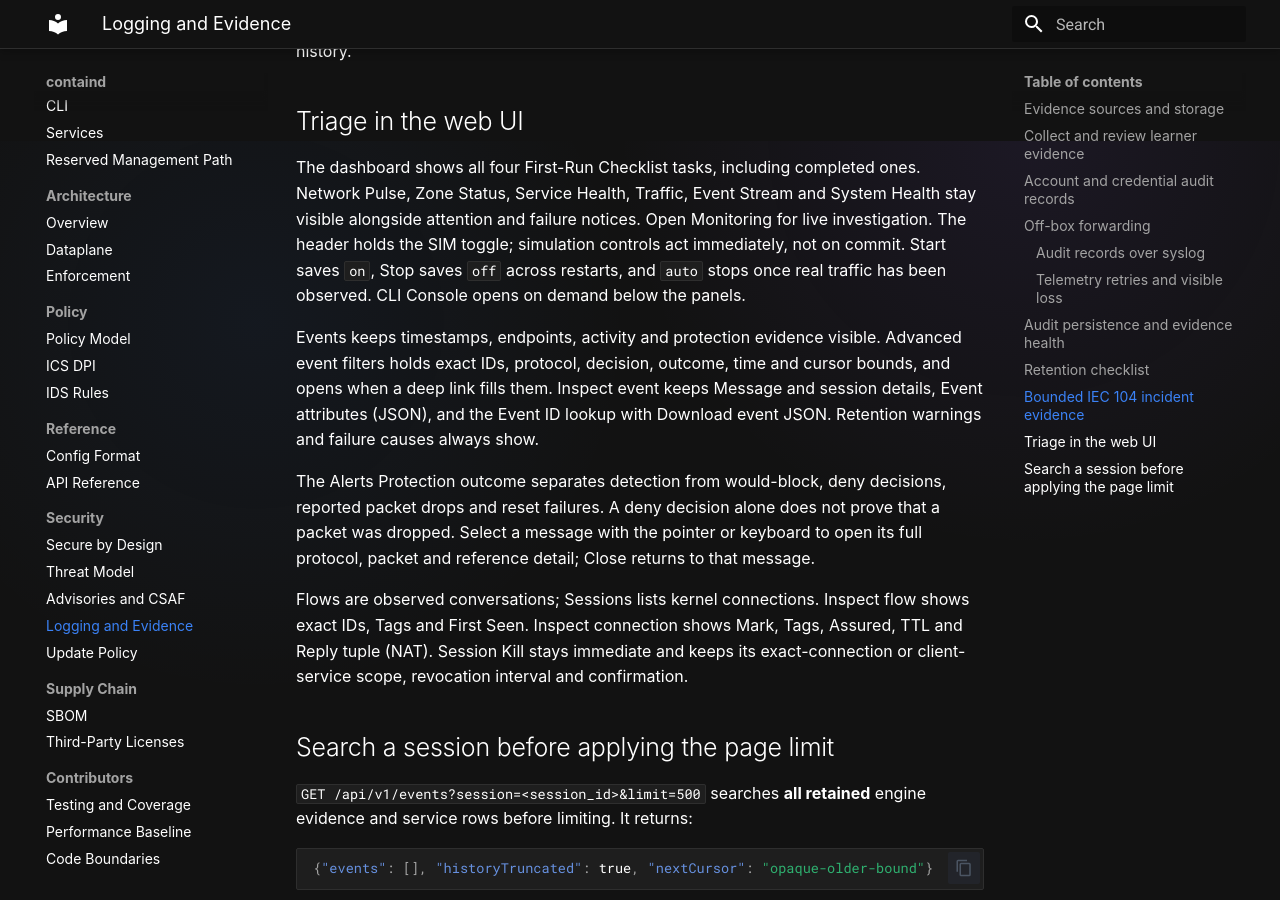
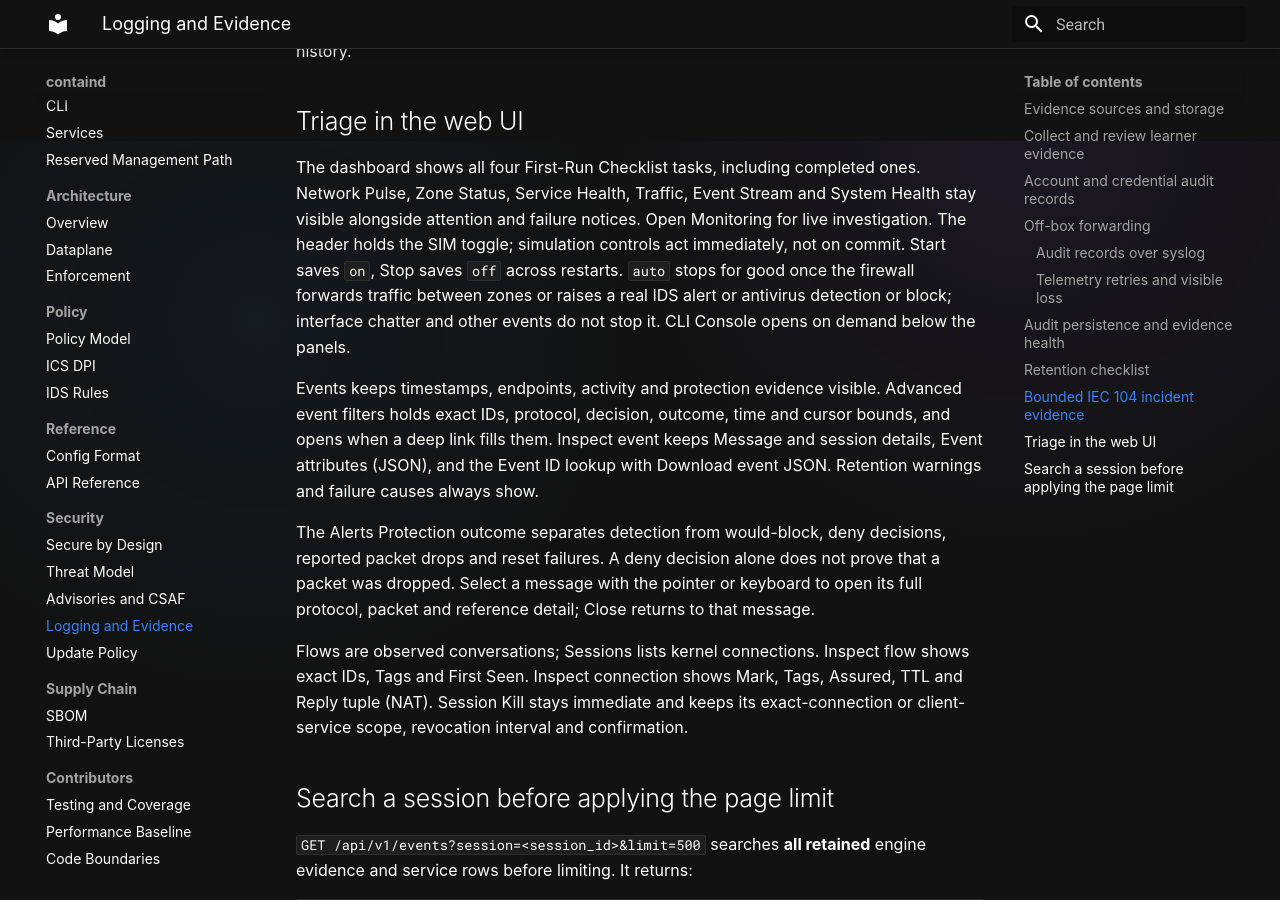
Before and after one commit to tonylturner/containd, an MkDocs documentation site: the page built from docs/mkdocs/logging-evidence.md, in a window 1280 px wide and 900 px high, scrolled down 7059 px. Built offline with MkDocs 1.6.1 and Material for MkDocs 9.7.7, drawn with Linux system fonts in a browser that asks for light colours.

Commit message:
Describe the automatic demo stop rule on the logging page

```diff
--- a/docs/mkdocs/logging-evidence.md
+++ b/docs/mkdocs/logging-evidence.md
@@ -279,8 +279,10 @@ ones. Network Pulse, Zone Status, Service Health, Traffic, Event Stream and
 System Health stay visible alongside attention and failure notices. Open
 Monitoring for live investigation. The header holds the SIM toggle; simulation
 controls act immediately, not on commit. Start saves `on`, Stop saves `off`
-across restarts, and `auto` stops once real traffic has been observed. CLI Console
-opens on demand below the panels.
+across restarts. `auto` stops for good once the firewall forwards traffic between
+zones or raises a real IDS alert or antivirus detection or block; interface
+chatter and other events do not stop it. CLI Console opens on demand below the
+panels.
 
 Events keeps timestamps, endpoints, activity and protection evidence visible.
 Advanced event filters holds exact IDs, protocol, decision, outcome, time and
```
Also changed, not shown: docs/mkdocs/services.md (+2 -2 lines).
